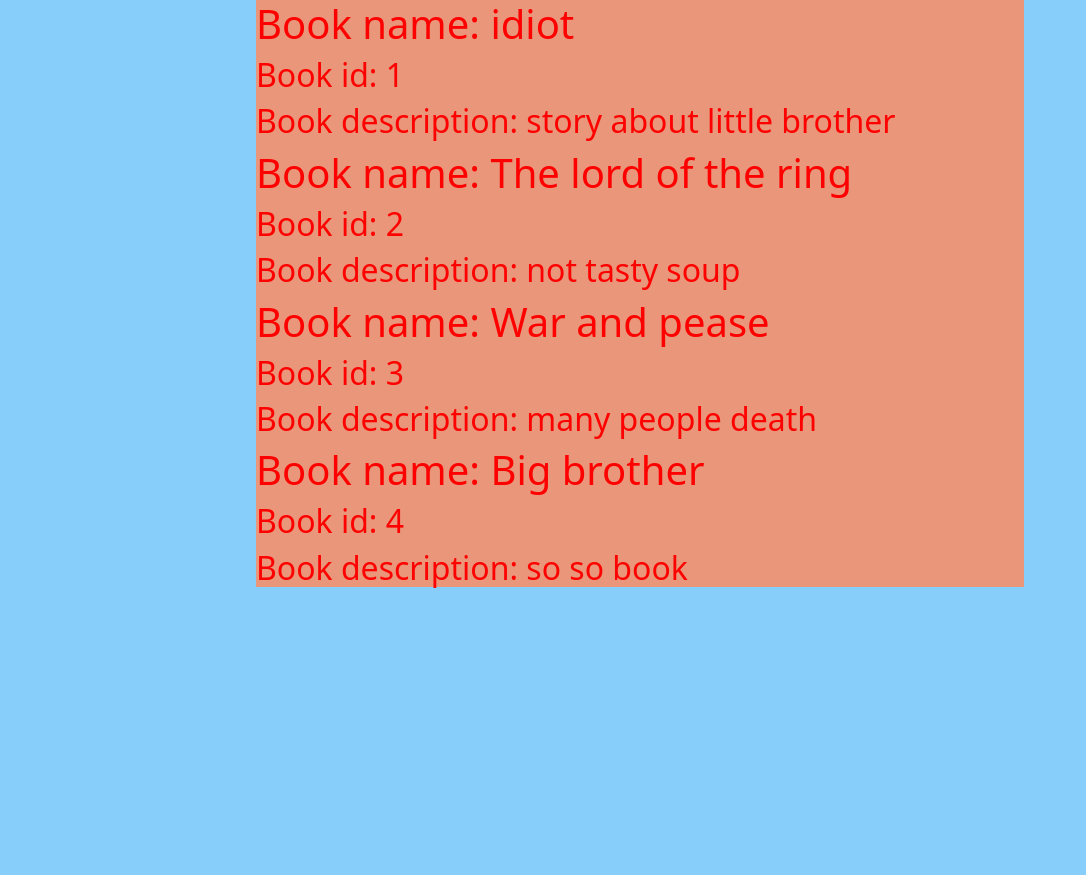
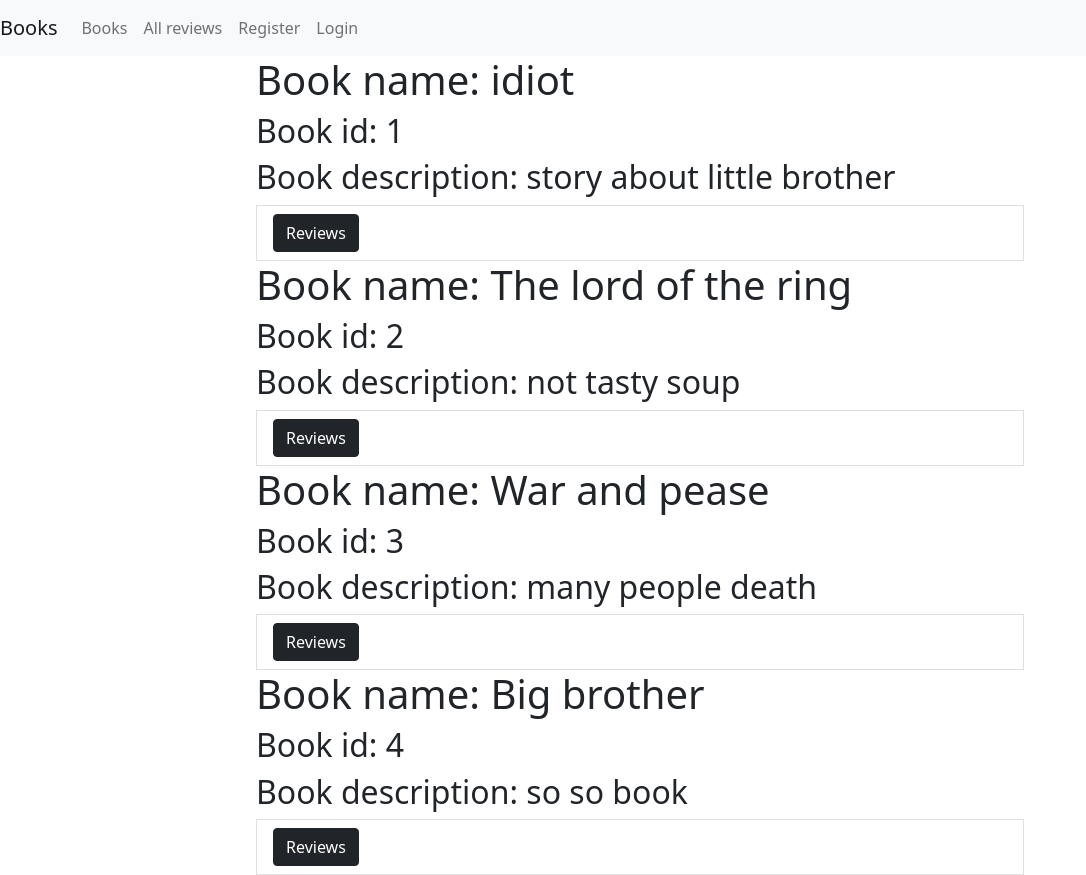
Before and after one commit to VeniaLis/JangoHome, a Django app: page /book_list/ in a window 1280 px wide. Shown: the whole page, without its empty margins (0-1086 px from the left). Before the commit the page ends 588 px from the top, so only its background shows below. Run offline with Django 4.2, Linux system fonts and the light colour scheme; data comes from the database, SQL or seed files in the repository; both versions use the stored data as it was after the commit; some libraries are stand-ins or nearby versions.

Commit message:
write a sait

```diff
--- a/taskmaster/myhome/urls.py
+++ b/taskmaster/myhome/urls.py
@@ -8,4 +8,11 @@ urlpatterns = [
     path('book_list/', views.book_list, name='book_list'),
     path('review_list/', views.review_list, name='review_list'),
     path('book_review_list/<int:book_id>/', views.book_review_list, name='review_list'),
+    path('book_form/', views.add_book, name='book_form'),
+    path("login_user/", views.login_user, name="login_user"),
+    path("register_user/", views.register_user, name="register_user"),
+    path("logout_user/", views.logout_user, name="logout_user"),
+    path('add_review/<int:book_id>/', views.add_review, name='add_review'),
+    path('delete_review/<int:review_id>/', views.delete_review, name='delete_review'),
+    path('edit_review/<int:review_id>/', views.edit_review, name='edit_review'),
 ]
--- a/taskmaster/myhome/views.py
+++ b/taskmaster/myhome/views.py
@@ -1,7 +1,11 @@
+from django.contrib.auth import authenticate, login, logout
+from django.contrib.auth.decorators import login_required
+from django.contrib.auth.models import User
 from django.http import HttpResponse
-from django.shortcuts import render
+from django.shortcuts import render, redirect, get_object_or_404
 
-from .models import Book,Review
+from .models import Book, Review
+from .form import BookForm, LoginForm, RegisterForm, ReviewForm, EditBookDescriptionForm
 
 
 def home(request):
@@ -28,3 +32,117 @@ def review_list(request):
 def book_review_list(request,book_id):
     reviews = Review.objects.filter(book=book_id)
     return render(request, 'review_list.html', {'reviews': reviews})
+
+def add_book(request):
+    if request.method == 'POST':
+        form = BookForm(request.POST)
+        if form.is_valid():
+            Book.objects.create(**form.cleaned_data)
+            return HttpResponse("DONE")
+    form = BookForm()
+    return render(request, 'book_form.html', {'form': form})
+
+
+def login_user(request):
+    if request.method == 'POST':
+        form = LoginForm(request.POST)
+        if form.is_valid():
+            cd = form.cleaned_data
+            user = authenticate(username=cd['username'], password=cd['password'])
+            if user is not None:
+                if user.is_active:
+                    login(request, user)
+                    return HttpResponse('Authenticated successfully')
+                else:
+                    return HttpResponse('Disabled account')
+            else:
+                return HttpResponse('Invalid login')
+    else:
+        form = LoginForm()
+    return render(request, 'login_form.html', {'form': form})
+
+
+
+def register_user(request):
+    if request.method == "POST":
+        form = RegisterForm(request.POST)
+        if form.is_valid():
+            User.objects.create_user(**form.cleaned_data)
+            return redirect("login_user")
+        else:
+            print(form.errors)
+        return HttpResponse('Invalid registration')
+    else:
+        form = RegisterForm()
+        return render(request, "register_form.html", {"form": form})
+
+
+def logout_user(request):
+    logout(request)
+    return HttpResponse('Logged out')
+
+@login_required
+def add_book(request):
+    if request.method == 'POST':
+        form = BookForm(request.POST)
+        if form.is_valid():
+            book = Book.objects.create(**form.cleaned_data)
+            return redirect('book_detail', book.id)
+    else:
+        form = BookForm()
+        return render(request, 'form.html', {'form': form})
+
+
+@login_required
+def edit_book(request, book_id):
+    if request.method == 'POST':
+        form = EditBookDescriptionForm(request.POST)
+        if form.is_valid():
+            book = get_object_or_404(Book, pk=book_id)
+            book.description = form.cleaned_data["description"]
+            book.save()
+            return redirect('book_detail', book.id)
+    else:
+        form = EditBookDescriptionForm()
+        return render(request, 'form.html', {'form': form})
+
+
+@login_required
+def add_review(request, book_id):
+    if request.method == 'POST':
+        form = ReviewForm(request.POST)
+        if form.is_valid():
+            user = request.user
+            book = get_object_or_404(Book, pk=book_id)
+            Review.objects.create(book=book, user=user, **form.cleaned_data)
+            return redirect('book_review_list', book.id)
+    else:
+        form = ReviewForm()
+        return render(request, 'form.html', {'form': form})
+
+
+@login_required
+def delete_review(request, review_id):
+    review = get_object_or_404(Review, pk=review_id)
+    user = request.user
+    if review.user == user:
+        review.delete()
+        return redirect('book_review_list', review.book.id)
+    return HttpResponse('You can delete only your reviews!')
+
+
+@login_required
+def edit_review(request, review_id):
+    if request.method == 'POST':
+        form = ReviewForm(request.POST)
+        if form.is_valid():
+            user = request.user
+            review = get_object_or_404(Review, pk=review_id)
+            if review.user == user:
+                review.text = form.cleaned_data["text"]
+                review.save()
+                return redirect('book_review_list', review.book.id)
+            return HttpResponse('You can edit only your reviews!')
+    else:
+        form = ReviewForm()
+        return render(request, 'form.html', {'form': form})
--- a/taskmaster/static/styles.css
+++ b/taskmaster/static/styles.css
@@ -1,14 +1,37 @@
 body {
-    color: red;
-    background-color: lightskyblue;
+    /*background-color: lightskyblue;*/
 }
 .main {
-    background-color: darksalmon;
+    /*background-color: darksalmon;*/
     width: 60%;
     margin: 0 auto;
 }
 .review {
-    background-color: burlywood;
+    /*background-color: burlywood;*/
     text-align: center;
     padding: 10px;
     margin-bottom: 10px;
+}
+textarea {
+    height: 80px;
+}
+.book-form input, .book-form textarea{
+    /*background-color: gold;*/
+    margin: 10px auto;
+    display: block;
+    width: 80%;
+    border-radius: 20px;
+
+}
+.book-form label {
+    width: 80%;
+    margin: 0 auto;
+    display:block;
+}
+
+.index-img {
+    position: absolute;
+    left: 0;
+    width: 100%;
+    max-height: 100%;
+}
--- a/taskmaster/templates/base.html
+++ b/taskmaster/templates/base.html
@@ -2,14 +2,46 @@
 {% load static %}
 <html lang="en">
 <head>
-    <link href="https://cdn.jsdelivr.net/npm/bootstrap@5.1.3/dist/css/bootstrap.min.css"
-          rel="stylesheet" integrity="sha384-1BmE4kWBq78iYhFldvKuhfTAU6auU8tT94WrHftjDbrCEXSU1oBoqyl2QvZ6jIW3"
-          crossorigin="anonymous">
+    <script src="https://code.jquery.com/jquery-3.2.1.slim.min.js" integrity="sha384-KJ3o2DKtIkvYIK3UENzmM7KCkRr/rE9/Qpg6aAZGJwFDMVNA/GpGFF93hXpG5KkN" crossorigin="anonymous"></script>
+    <script src="https://cdn.jsdelivr.net/npm/popper.js@1.12.9/dist/umd/popper.min.js" integrity="sha384-ApNbgh9B+Y1QKtv3Rn7W3mgPxhU9K/ScQsAP7hUibX39j7fakFPskvXusvfa0b4Q" crossorigin="anonymous"></script>
+    <script src="https://cdn.jsdelivr.net/npm/bootstrap@4.0.0/dist/js/bootstrap.min.js" integrity="sha384-JZR6Spejh4U02d8jOt6vLEHfe/JQGiRRSQQxSfFWpi1MquVdAyjUar5+76PVCmYl" crossorigin="anonymous"></script><link href="https://cdn.jsdelivr.net/npm/bootstrap@5.1.3/dist/css/bootstrap.min.css" rel="stylesheet" integrity="sha384-1BmE4kWBq78iYhFldvKuhfTAU6auU8tT94WrHftjDbrCEXSU1oBoqyl2QvZ6jIW3" crossorigin="anonymous">
     <link rel="stylesheet" href="{% static 'styles.css' %}">
     <meta charset="UTF-8">
-    <title>Title</title>
+    <title>Books</title>
 </head>
 <body>
+<nav class="navbar navbar-expand-lg navbar-light bg-light">
+  <a class="navbar-brand" href="{% url 'home' %}">Books</a>
+  <button class="navbar-toggler" type="button" data-toggle="collapse" data-target="#navbarNav" aria-controls="navbarNav" aria-expanded="false" aria-label="Toggle navigation">
+    <span class="navbar-toggler-icon"></span>
+  </button>
+  <div class="collapse navbar-collapse" id="navbarNav">
+    <ul class="navbar-nav">
+      <li class="nav-item active">
+        <a class="nav-link" href="{% url 'book_list' %}"> Books</a>
+      </li>
+      <li class="nav-item">
+        <a class="nav-link" href="{% url 'review_list' %}">All reviews</a>
+      </li>
+      {% if not user.is_authenticated %}
+      <li class="nav-item">
+        <a class="nav-link" href="{% url 'register_user' %}">Register</a>
+      </li>
+      <li class="nav-item">
+        <a class="nav-link" href="{% url 'login_user' %}">Login</a>
+      </li>
+      {% endif %}
+      {% if user.is_authenticated %}
+      <li class="nav-item">
+        <a class="nav-link" href="{% url 'book_form' %}">Add book</a>
+      </li>
+      <li class="nav-item">
+        <a class="nav-link" href="{% url 'logout_user' %}">Logout</a>
+      </li>
+      {% endif %}
+    </ul>
+  </div>
+</nav>
 <div class="main">
 {% block content %}
 {% endblock %}
--- a/taskmaster/templates/book_list.html
+++ b/taskmaster/templates/book_list.html
@@ -4,5 +4,8 @@
     <h1>Book name: {{book.name}}</h1>
     <h2>Book id: {{book.id}}</h2>
     <h2>Book description: {{book.description}}</h2>
+    <li class="list-group-item">
+    <a class="btn btn-dark" href="{% url 'review_list' book_id=book.id%}" role="button">Reviews</a>
+    </li>
 {% endfor %}
 {% endblock %}
--- a/taskmaster/templates/book_review_list.html
+++ b/taskmaster/templates/book_review_list.html
@@ -4,5 +4,8 @@
     <h1>Book name: {{book.name}}</h1>
     <h2>Book id: {{book.id}}</h2>
     <h2>Review: {{review.text}}</h2>
+li class="list-group-item">
+    <a class="btn btn-dark" href="{% url 'book_review_list' book_id=book.id%}" role="button">Reviews</a>
+    </li>
 {% endfor %}
 {% endblock %}
```
Also changed, not shown: taskmaster/myhome/form.py (added, +22 -0 lines), taskmaster/myhome/models.py (+5 -2 lines), taskmaster/templates/book_form.html (added, +8 -0 lines), taskmaster/templates/login_form.html (added, +8 -0 lines), taskmaster/templates/register_form.html (added, +8 -0 lines), taskmaster/db.sqlite3.
